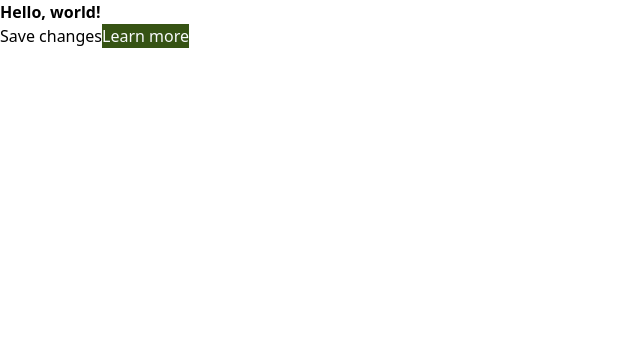
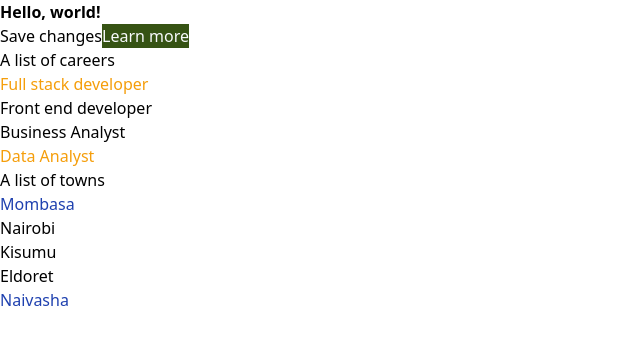
Before and after one commit to saidibnali19/tailwind-in-next, a Next.js app: page / in a window 1280 px wide. Shown: the top 344 px of the page, without its empty margins (0-640 px from the left). Built offline with nearby package versions, Linux system fonts and the light colour scheme.

Commit message:
style the first and last child elements using Tailwind

```diff
--- a/src/app/page.js
+++ b/src/app/page.js
@@ -1,9 +1,40 @@
 export default function Home() {
+  const careers = [
+    { id: 0, career: "Full stack developer" },
+    { id: 1, career: "Front end developer" },
+    { id: 2, career: "Business Analyst" },
+    { id: 3, career: "Data Analyst" },
+  ]
+
+  const towns = [
+    { id: 0, town: "Mombasa" },
+    { id: 1, town: "Nairobi" },
+    { id: 2, town: "Kisumu" },
+    { id: 3, town: "Eldoret" },
+    { id: 4, town: "Naivasha" },
+  ]
+
   return (
     <>
       <h1 className="font-bold">Hello, world!</h1>
       <button className="hover:bg-sky-500 focus:outline-sky-500  active:bg-sky-400">Save changes</button>
       <button className="bg-lime-900 text-slate-50 hover:bg-lime-700 focus:outline-lime-700 focus:outline-offset-2 active:bg-lime-600">Learn more</button>
+      <article>
+        <h2>A list of careers</h2>
+        <ul >
+          {careers.map(career => (
+            <li key={career.id} className="first:text-amber-500 last:text-amber-500">{career.career}</li>
+          ))}
+        </ul>
+      </article>
+      <article>
+        <h3>A list of towns</h3>
+        <ul>
+          {towns.map(town => (
+            <li className="first:text-blue-800 last:text-blue-800" key={town.id}>{town.town}</li>
+          ))}
+        </ul>
+      </article>
     </>
   );
 }
```
